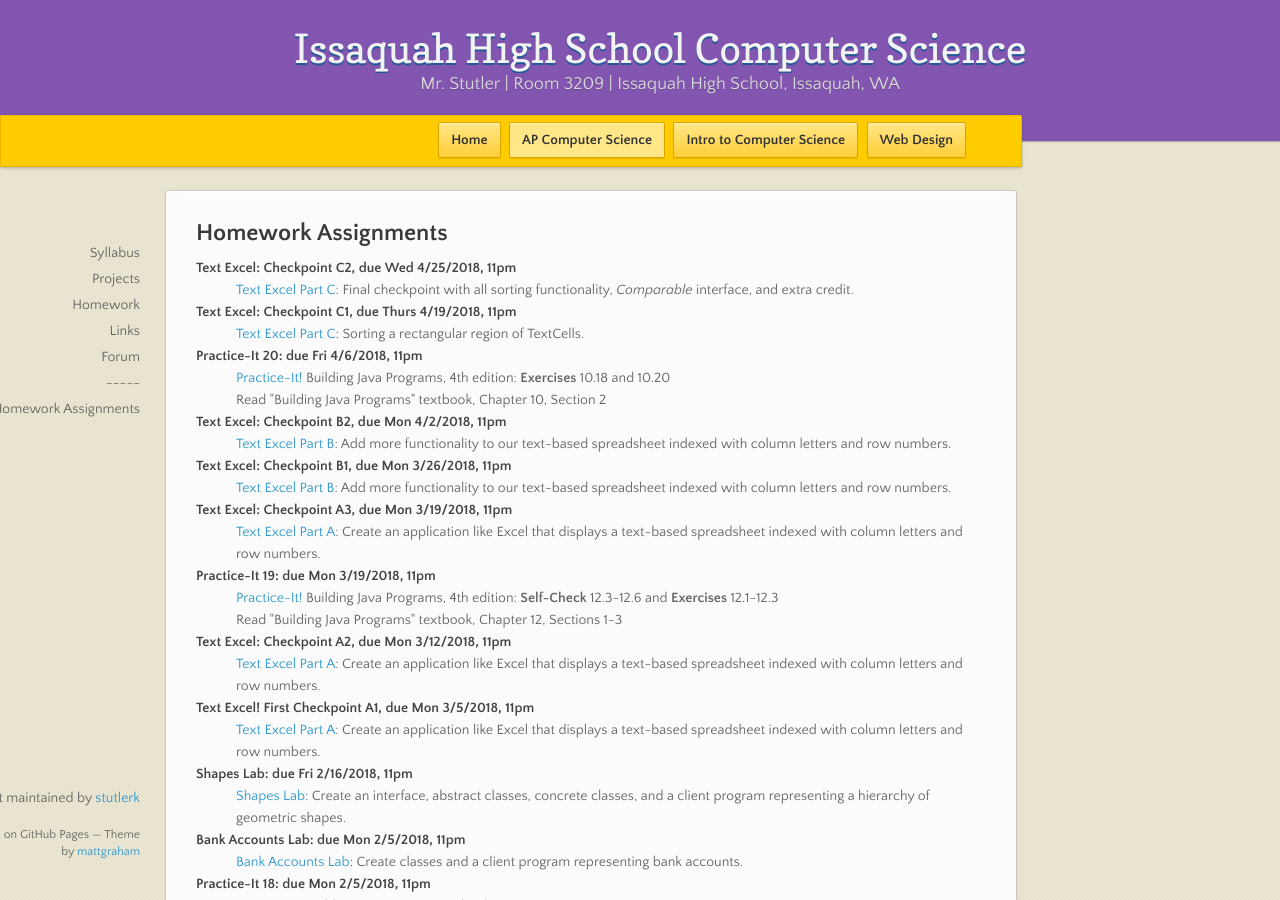
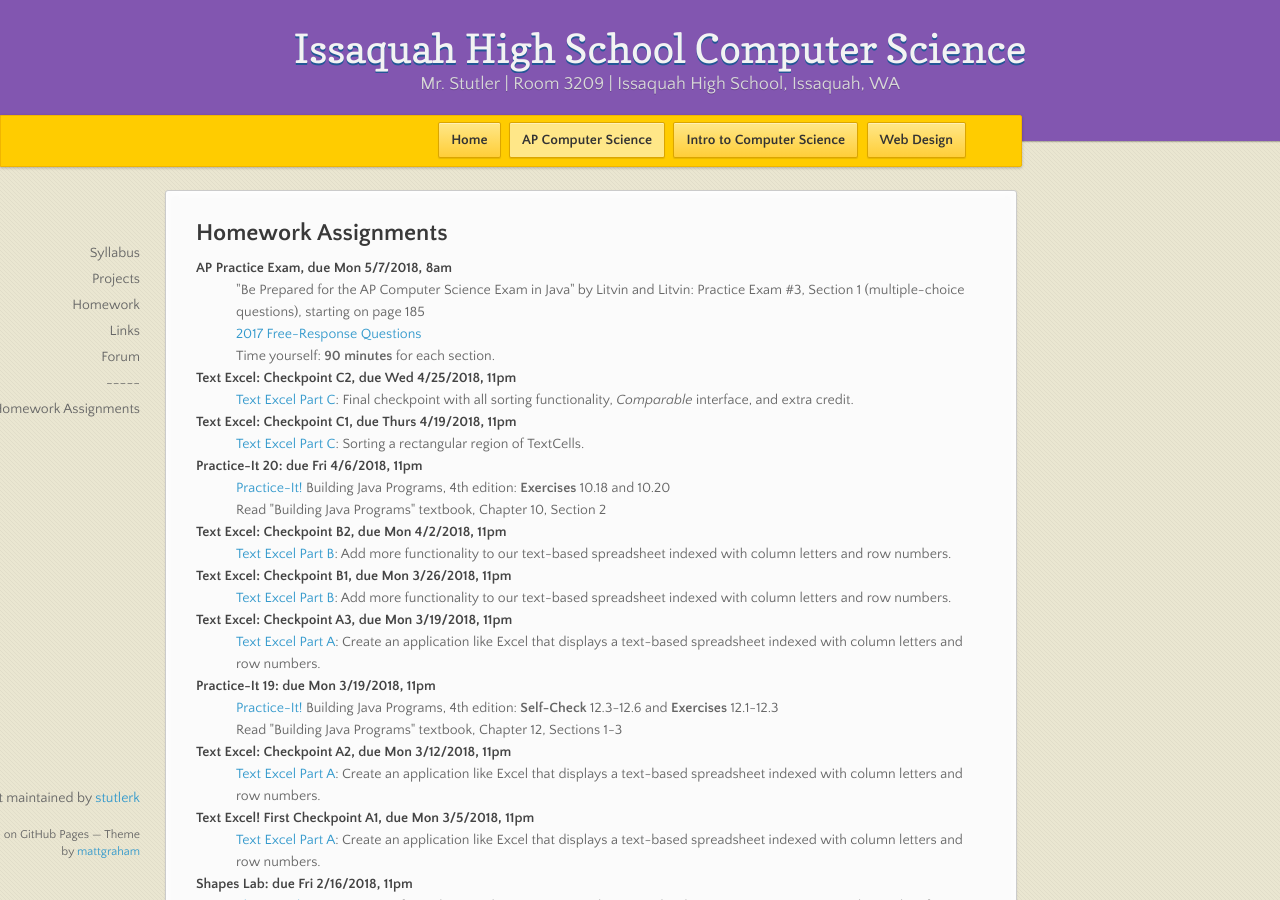
Before and after one commit to stutlerk/ihs-website, a Jekyll site: the page built from _apcs/homework.html, in a window 1280 px wide and 900 px high. Built offline with Jekyll 4.4.1, drawn with Linux system fonts in a browser that asks for light colours; nearby versions of some CDN libraries.

Commit message:
Update homework.html

```diff
--- a/_apcs/homework.html
+++ b/_apcs/homework.html
@@ -6,6 +6,11 @@ layout: course
 <section>
 <h2>Homework Assignments</h2>
   <dl>
+    <dt>AP Practice Exam, due Mon 5/7/2018, 8am</dt>
+    <dd>"Be Prepared for the AP Computer Science Exam in Java" by Litvin and Litvin: Practice Exam #3, Section 1 (multiple-choice questions), starting on page 185</dd>
+    <dd><a href="https://apcentral.collegeboard.org/pdf/ap-computer-science-a-frq-2017.pdf" target="_blank">2017 Free-Response Questions</a></dd>
+    <dd>Time yourself: <b>90 minutes</b> for each section.</dd>
+
     <dt>Text Excel: Checkpoint C2, due Wed 4/25/2018, 11pm</dt>
     <dd><a href="https://issaquahwednet-my.sharepoint.com/:w:/g/personal/stutlerk_issaquah_wednet_edu/EZaU1t0SdSBHrDj7HSotzLcBegRu4FlnqsIqR1-It_IHgg?e=TxB0Y2" target="_blank">Text Excel Part C</a>: Final checkpoint with all sorting functionality, <i>Comparable</i> interface, and extra credit.</dd>
 
```
